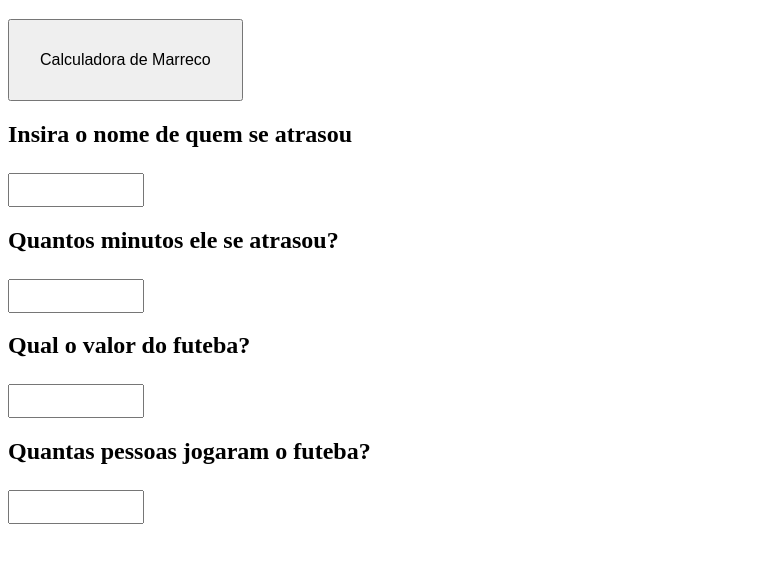
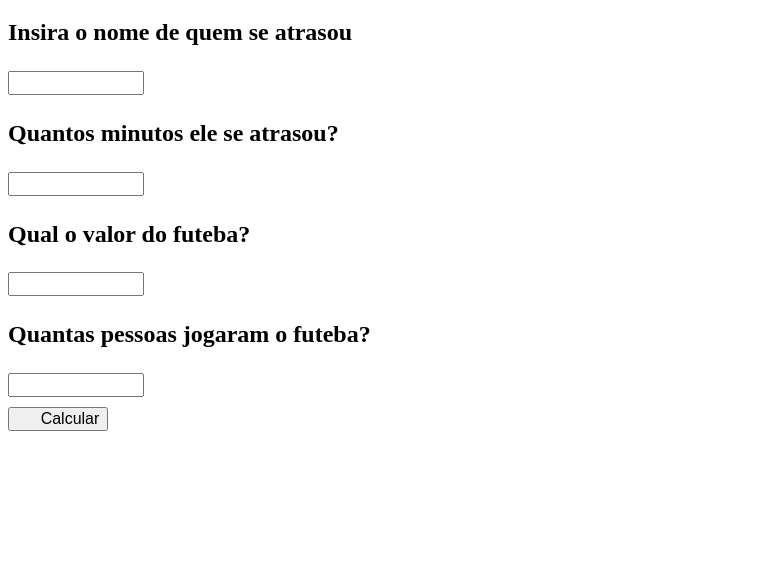
Before and after one commit to lAmarall/projetos, a plain HTML site: page pagamarreco/src/index.html in a window 1280 px wide. Shown: the part 61-624 px from the top of the page, without its empty margins (0-762 px from the left). Drawn offline with Linux system fonts and the light colour scheme.

Commit message:
v 2.0 - sem CSS

```diff
--- a/pagamarreco/src/index.html
+++ b/pagamarreco/src/index.html
@@ -6,18 +6,27 @@
     <title>Paga Marreco</title>
     <style>
         body {font: Arial, 18pt}
-        button {font-size: 12pt; padding: 30px;}
+        button {font-size: 18pt; padding: 50px; margin-top: 30px; }
         input {
-            font: normal 18pt Arial;
+            font: normal 12pt Arial;
             width: 100px;
             margin-top: 5px;
+            margin-bottom: 5px;
             padding-left: 30px;
+        }
+        div#res {
+            margin-top: 20px; padding: 30px;
+            font-size: 18pt;
+        }
+        div#out {
+            padding: 30px;
+            font-size: 18pt;
         }
     </style>
 </head>
 <body>
     <h1> Calculadora da divisão do futeba para os atrasados</h1>
-    <button onclick="inicio()">Calculadora de Marreco</button> <br>
+    <!--<button onclick="inicio()">Calculadora de Marreco</button> <br> -->
     <h2>Insira o nome de quem se atrasou</h2>
     <input type="text" name="nome" id="nome1">
     <h2>Quantos minutos ele se atrasou?</h2>
@@ -25,9 +34,30 @@
     <h2>Qual o valor do futeba?</h2>
     <input type="number" name="numero2" id="numero2">
     <h2>Quantas pessoas jogaram o futeba?</h2>
-    <input type="number" name="numero3" id="numero3">
+    <input type="number" name="numero3" id="numero3"> <br>
+    <input type="button" value="Calcular" onclick="calcular()">
+    <div id="res"></div>
+    <div id="out"></div>
+    <script>
+        function calcular(){
+            var nome = document.getElementById('nome1')
+            var minutos = document.getElementById('numero1')
+            var futeba = document.getElementById('numero2')
+            var pessoas = document.getElementById('numero3')
+            var s1 = String(nome.value)
+            var n1 = Number(minutos.value)
+            var n2 = Number(futeba.value)
+            var n3 = Number(pessoas.value)
+            var quadrapessoa = n2 / n3
+            var atraso = (quadrapessoa / 60) * n1
+            var desconto = quadrapessoa - (atraso/(n3-1))
+            var total = quadrapessoa + atraso
+            res.innerHTML = `O ${s1} se atrasou ${n1} minutos e terá que pagar ${atraso.toFixed(2)} à mais, um total de ${total.toFixed(2)}`
+            out.innerHTML = `Sendo Assim, os outros participantes terão que pagar ${desconto.toFixed(2)}`
+        }
+    </script>
 
-    <script>
+    <script>/*
         function inicio(){
             var nome = String(window.prompt("Insira o nome de quem se atrasou? "))
             var minutos = Number(prompt(`Quantos minutos o ${nome} se atrasou? `))
@@ -39,7 +69,7 @@
             var total = quadrapessoa + atraso
             document.write(`O ${nome} se atrasou ${minutos} minutos e terá que pagar ${atraso.toFixed(2)} à mais, um total de ${total.toFixed(2)} <br/>`)
             document.write(`<p>Sendo assim, os outros participantes terão que pagar ${desconto.toFixed(2)}<p/>`)
-        }
+        }    */
     </script>
 </body>
 </html>
```
